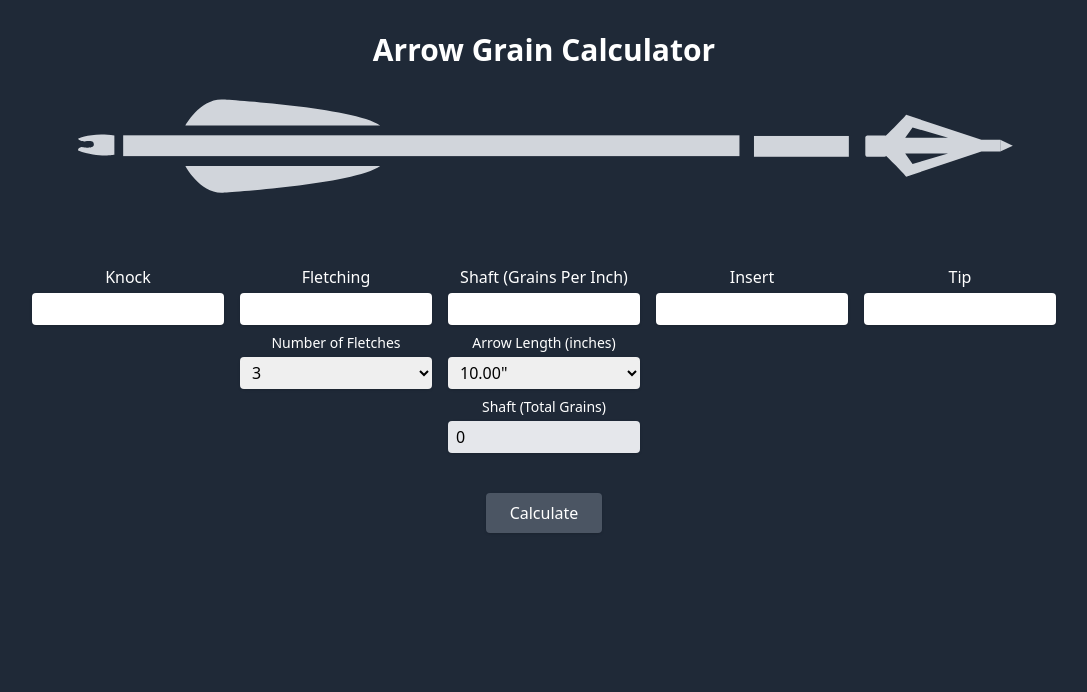
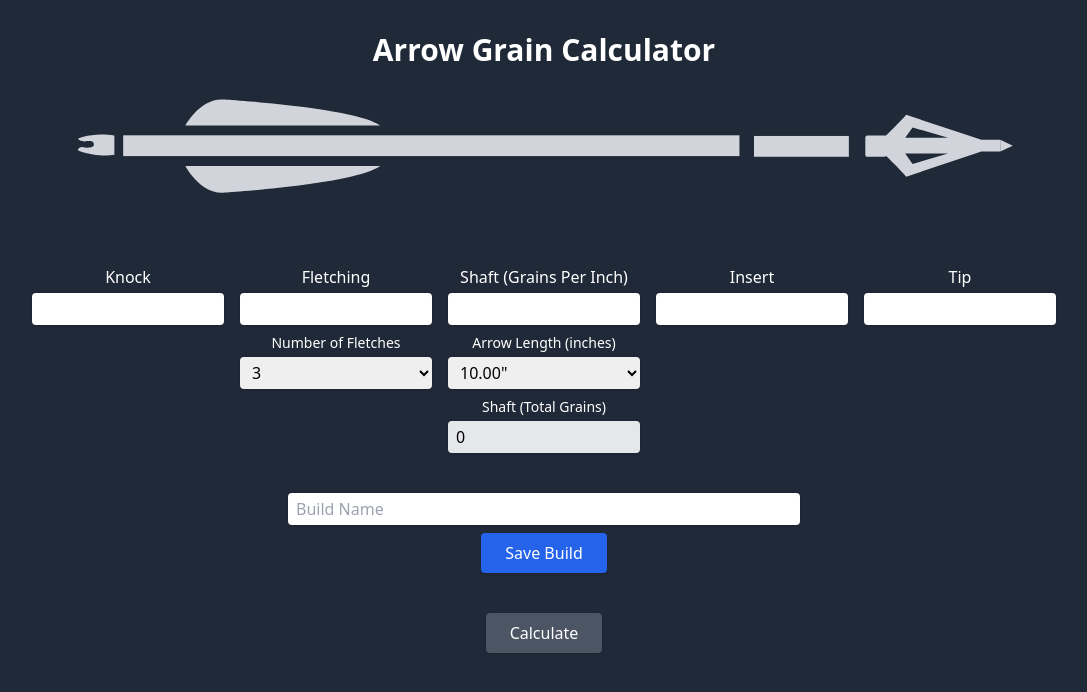
Before and after one commit to GabeWalls/arrow-grain-calculator, a React (Create React App) app in the folder frontend/: page / in a window 1280 px wide. Shown: the top 692 px of the page, without its empty margins (96-1183 px from the left). Built offline with nearby package versions, Linux system fonts and the light colour scheme.

Commit message:
Worked on implementing the saving of builds for my databases enhancement.  I was able to successfully name and save a build.

```diff
--- a/frontend/src/App.js
+++ b/frontend/src/App.js
@@ -18,6 +18,7 @@ function App() {
   const [totalGrains, setTotalGrains] = useState(null);
   const [fletchCount, setFletchCount] = useState('3');
   const [focPercent, setFocPercent] = useState(null);
+  const [buildName, setBuildName] = useState(''); // Track name of build to save
 
   // Recalculate shaft grain weight when GPI or arrow length changes
   useEffect(() => {
@@ -30,7 +31,7 @@ function App() {
     }
   }, [gpi, arrowLength]);
 
-  //Recalculate total grain weight and DOC whenever inputs change
+  // Recalculate total grain weight and FOC whenever inputs change
   useEffect(() => {
     const shaft = parseFloat(shaftGrains);
     const knock = parseFloat(components.knock);
@@ -42,7 +43,7 @@ function App() {
     const total = shaft + knock + insert + fletching + tip;
     setTotalGrains(!isNaN(total) ? total.toFixed(2) : null);
 
-    // FOC formula to determine fron-of-center balance point
+    // FOC formula to determine front-of-center balance point
     const balancePoint =
       ((tip * length) +
         (insert * (length - 1)) +
@@ -73,7 +74,29 @@ function App() {
     });
   };
 
-  // Send data to backend to calculate grains (alternative to local calc)
+  // Handle saving build to MongoDB
+  const handleSaveBuild = async () => {
+    const formattedComponents = [
+      { name: 'knock', grains: Number(components.knock) },
+      { name: 'fletching', grains: Number(components.fletching) },
+      { name: 'shaft', grains: Number(shaftGrains) },
+      { name: 'insert', grains: Number(components.insert) },
+      { name: 'tip', grains: Number(components.tip) }
+    ];
+
+    try {
+      await axios.post('http://localhost:5000/api/save', {
+        name: buildName,
+        components: formattedComponents
+      });
+      alert('Build saved!');
+    } catch (err) {
+      console.error('Error saving build:', err.response?.data || err.message);
+      alert('There was an error saving the build.');
+    }
+  };
+
+  // Backend calculate fallback (still useful)
   const handleSubmit = async (e) => {
     e.preventDefault();
 
@@ -206,6 +229,25 @@ function App() {
           />
         </div>
 
+        {/* Save Build Inputs */}
+        <div className="col-span-5 flex flex-col items-center mt-6">
+          <input
+            type="text"
+            placeholder="Build Name"
+            value={buildName}
+            onChange={(e) => setBuildName(e.target.value)}
+            className="text-black px-2 py-1 rounded shadow w-1/2 mb-2"
+          />
+          <button
+            type="button"
+            onClick={handleSaveBuild}
+            className="px-6 py-2 bg-blue-600 hover:bg-blue-700 rounded shadow"
+          >
+            Save Build
+          </button>
+        </div>
+
+        {/* Submit/Calculate button */}
         <div className="col-span-5 flex justify-center mt-6">
           <button
             type="submit"
@@ -216,12 +258,14 @@ function App() {
         </div>
       </form>
 
+      {/* Display Total Weight */}
       {totalGrains !== null && (
         <h2 className="mt-6 text-xl font-semibold">
           Total Arrow Weight: {totalGrains} grains
         </h2>
       )}
 
+      {/* Display FOC % */}
       {focPercent !== null && (
         <h2 className={`mt-2 text-xl font-semibold ${getFocColor(focPercent)}`}>
           FOC: {focPercent}%
```
Also changed, not shown: 2 other files (tests, documents, lock files or other folders).
